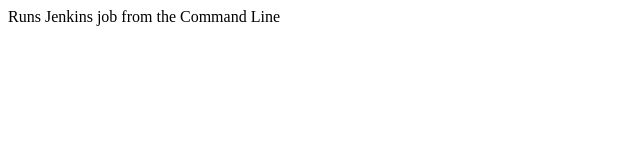
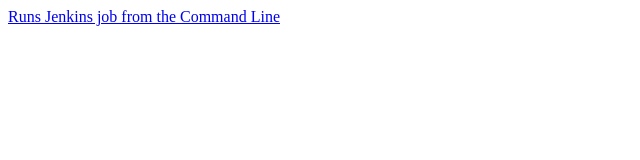
Before and after one commit to gocruncher/jenkins-job-cli, a plain HTML site: page index.html in a window 1280 px wide. Shown: the whole page, without its empty margins (0-640 px from the left). Drawn offline with Linux system fonts and the light colour scheme.

Commit message:
added index file

```diff
--- a/index.html
+++ b/index.html
@@ -2,8 +2,9 @@
 <html lang="en">
     <head>
         <title>Runs Jenkins job from the Command Line</title>
+        <link  title="Runs Jenkins job from the Command Line" href="https://github.com/gocruncher/jbuilder"/>
     </head>
 <body>
-Runs Jenkins job from the Command Line
+<a href="https://github.com/gocruncher/jbuilder">Runs Jenkins job from the Command Line</a>
 </body>
 </html>
```
